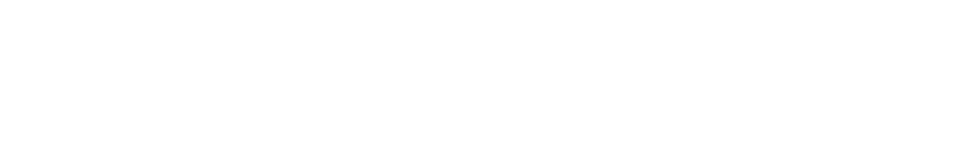
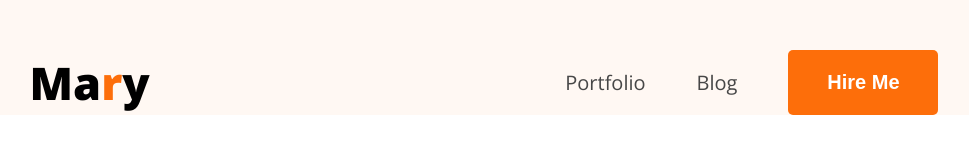
Before and after one commit to Shihab0033/portfolio-project, a plain HTML site: page index.html in a window 1280 px wide. Shown: the whole page, without its empty margins (156-1125 px from the left). Drawn offline with nearby package versions, Linux system fonts and the light colour scheme.

Commit message:
Created the nav bar

```diff
--- a/index.html
+++ b/index.html
@@ -4,11 +4,27 @@
 <head>
     <meta charset="UTF-8">
     <meta name="viewport" content="width=device-width, initial-scale=1.0">
+    <link rel="preconnect" href="https://fonts.googleapis.com">
+    <link rel="preconnect" href="https://fonts.gstatic.com" crossorigin>
+    <link href="https://fonts.googleapis.com/css2?family=Open+Sans:ital,wght@0,300..800;1,300..800&display=swap"
+        rel="stylesheet">
     <title>My Portfolio</title>
+    <link rel="stylesheet" href="styles/portfolio.css">
 </head>
 
-<body>
-
+<body class="font-open-sans">
+    <header>
+        <nav>
+            <div class="logo">
+                <h2>Ma<span class="color-orange">r</span>y</h2>
+            </div>
+            <ul class="menu">
+                <li><a href="">Portfolio</a></li>
+                <li><a href="">Blog</a></li>
+                <li><button class="button-style">Hire Me</button></li>
+            </ul>
+        </nav>
+    </header>
 </body>
 
 </html>
--- /dev/null
+++ b/styles/portfolio.css
@@ -0,0 +1,66 @@
+/* Shared style */
+
+.font-open-sans {
+    font-family: "Open Sans", sans-serif;
+    font-optical-sizing: auto;
+
+}
+
+
+* {
+    margin: 0;
+    padding: 0px;
+    box-sizing: border-box;
+}
+
+.logo h2 {
+    font-size: 45px;
+    font-weight: 900;
+}
+
+.button-style {
+    width: 150px;
+    height: 65px;
+    background-color: #FD6E0A;
+    font-size: 20px;
+    font-weight: bold;
+    color: #ffffff;
+    padding: 18px 35px;
+    /*top-down left-right*/
+    border: 0px;
+    border-radius: 5px;
+
+}
+
+.color-orange {
+    color: #FD6E0A;
+}
+
+/* main style  */
+header {
+    background-color: #FFF8F3;
+    padding-top: 50px;
+}
+
+nav {
+    width: 71%;
+    max-width: 1140px;
+    /* border: 1px solid brown; */
+    margin: 0 auto;
+    display: flex;
+    justify-content: space-between;
+    align-items: center;
+}
+
+nav .menu {
+    display: flex;
+    list-style: none;
+    gap: 51px;
+    align-items: center;
+}
+
+nav .menu a {
+    font-size: 20px;
+    text-decoration: none;
+    color: #474747;
+}
```
